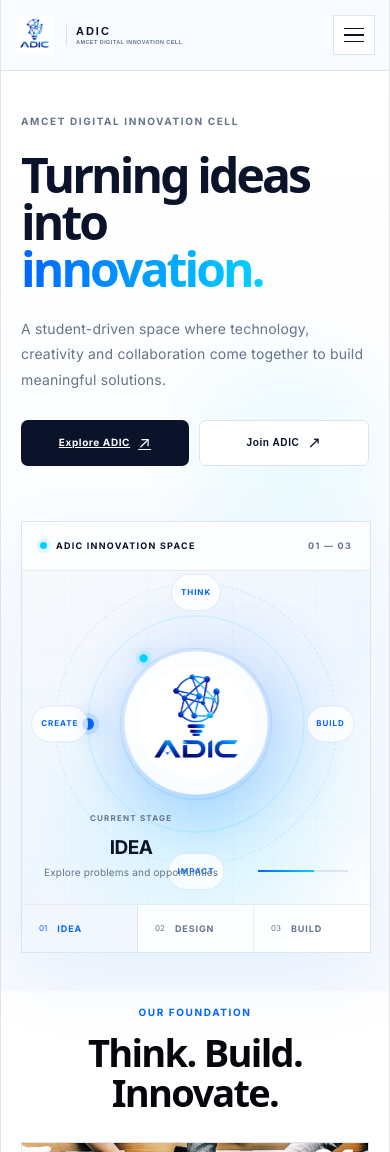
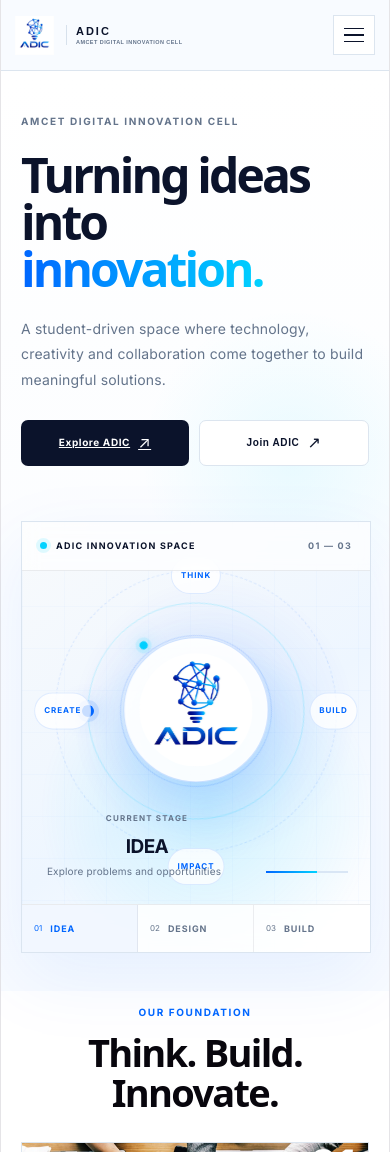
Before and after one commit to Developer13AMCET/ADIC-WEB, a React (Vite) app: page / in a window 390 px wide. Shown: the top 1152 px of the page. Built offline with nearby package versions, Linux system fonts and the light colour scheme.

Commit message:
Fix mobile innovation visual elements

```diff
--- a/src/components/StudentJourney.css
+++ b/src/components/StudentJourney.css
@@ -353,8 +353,8 @@
 }
 
 /* =========================================================
-   MOBILE ELEMENT POSITIONING
-   Design is unchanged — only element spacing/position
+   MOBILE
+   ONLY ELEMENT POSITIONING IS CHANGED HERE
 ========================================================= */
 
 @media (max-width: 700px) {
@@ -363,10 +363,11 @@
     min-height: 430px;
   }
 
+  /* Central visual */
   .logo-stage {
     width: 290px;
     height: 290px;
-    top: 47%;
+    top: 44%;
   }
 
   .ring-one {
@@ -389,36 +390,86 @@
     height: 145px;
   }
 
+  /* Top label */
+  .label-top {
+    top: 3px;
+  }
+
+  /* Side labels */
+  .label-left {
+    left: -5px;
+  }
+
+  .label-right {
+    right: -5px;
+  }
+
   /*
-    Move the stage information slightly upward
-    so it does not collide with IMPACT.
+    IMPORTANT:
+    Move IMPACT away from the stage text.
+    It stays part of the same orbit, but sits
+    lower and slightly away from the description.
+  */
+  .label-bottom {
+    bottom: -18px;
+  }
+
+  /*
+    Current stage is moved upward and given
+    its own safe area.
   */
   .journey-status {
     left: 22px;
     right: 22px;
     bottom: 72px;
-    gap: 20px;
+    display: flex;
+    align-items: flex-end;
+    gap: 16px;
+  }
+
+  /*
+    Keep the text compact on narrow screens.
+  */
+  .journey-status > div:first-child {
+    min-width: 0;
+    flex: 1;
   }
 
   .journey-status p {
-    max-width: 220px;
+    max-width: 180px;
+    margin-top: 5px;
+    line-height: 1.65;
   }
 
+  /*
+    Keep the progress line from squeezing
+    the description.
+  */
   .journey-line {
-    width: 90px;
+    width: 82px;
     flex-shrink: 0;
+    margin-bottom: 7px;
   }
 
+  /*
+    Bottom navigation remains exactly
+    where it belongs.
+  */
   .journey-stages {
     height: 47px;
   }
 
-  /*
-    Keep IMPACT visually separated from
-    the current-stage description.
-  */
-  .label-bottom {
-    bottom: -10px;
+  .journey-stages button {
+    padding: 0 12px;
+    gap: 8px;
+  }
+
+  .journey-stages button span {
+    font-size: 8px;
+  }
+
+  .journey-stages button strong {
+    font-size: 9px;
   }
 }
 
@@ -553,7 +604,7 @@
 }
 
 /* =========================================================
-   STRONGER, CLEARLY VISIBLE HERO MOTION
+   STRONGER MOTION
 ========================================================= */
 
 .logo-ring.ring-one {
```
